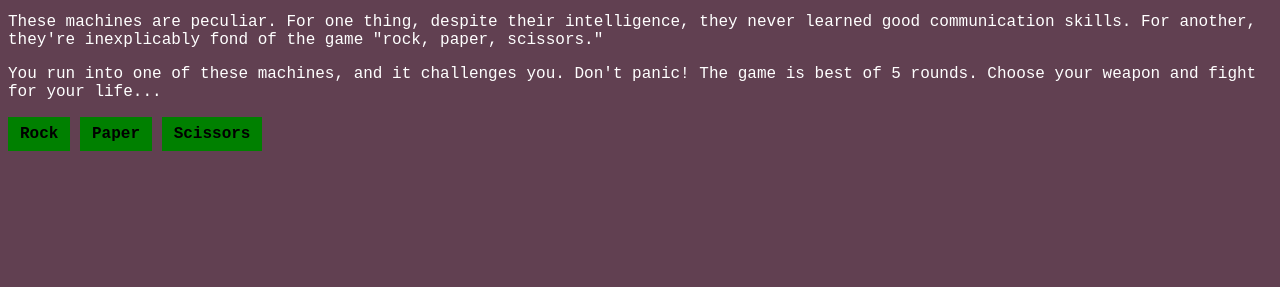
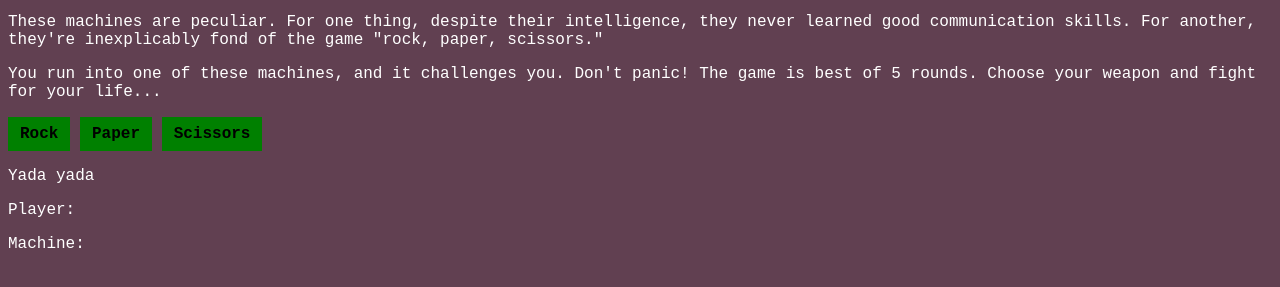
Before and after one commit to shreggz/rock-paper-scissors, a plain HTML site: page index.html in a window 1280 px wide. Shown: the part 137-424 px from the top of the page. Drawn offline with Linux system fonts and the light colour scheme.

Commit message:
Make div for showing result in DOM

```diff
--- a/index.html
+++ b/index.html
@@ -18,6 +18,12 @@
           <button id="scissors">Scissors</button>
         </div>
 
+        <div id="gameResult">
+          <p>Yada yada</p>
+          <p>Player:</p>
+          <p>Machine:</p>
+        </div>
+
         <script src="rock-paper-scissors.js"></script>
     </body>
 </html>
```
